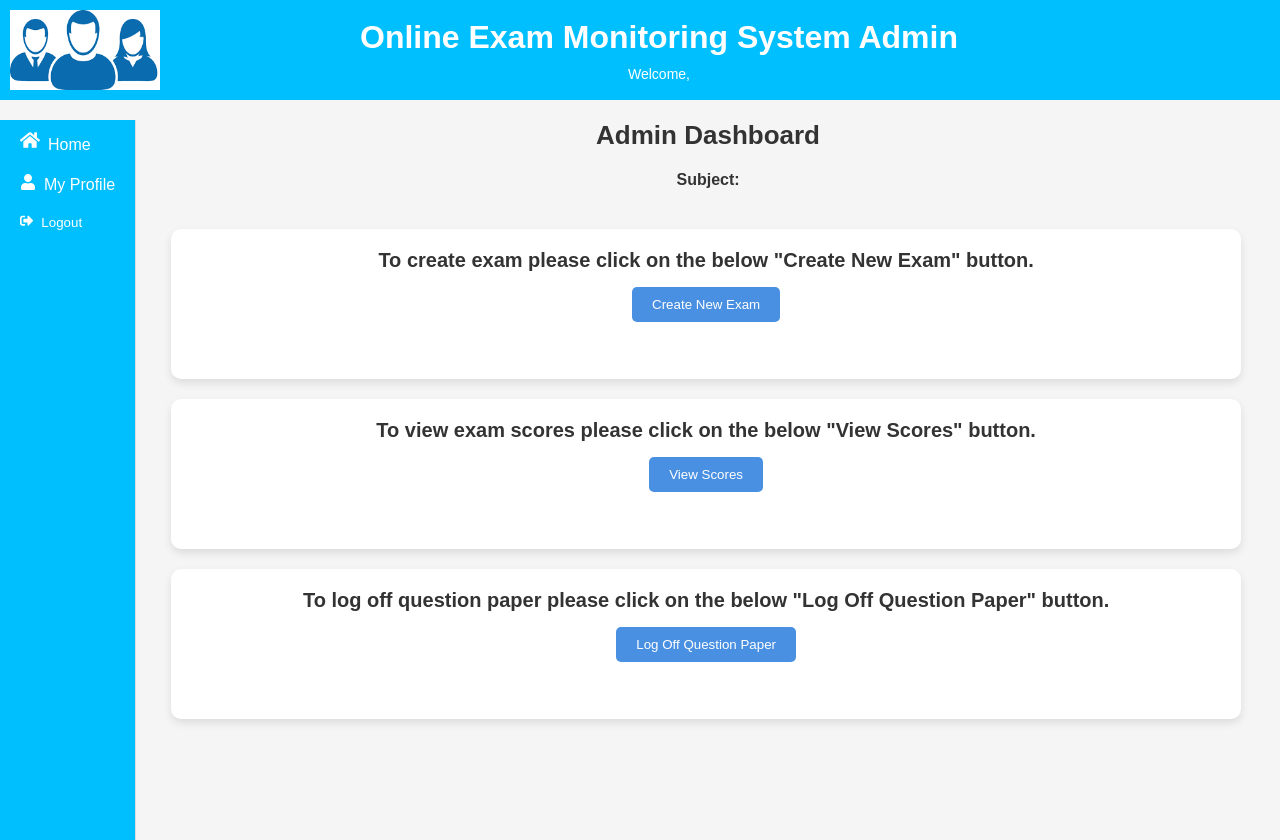
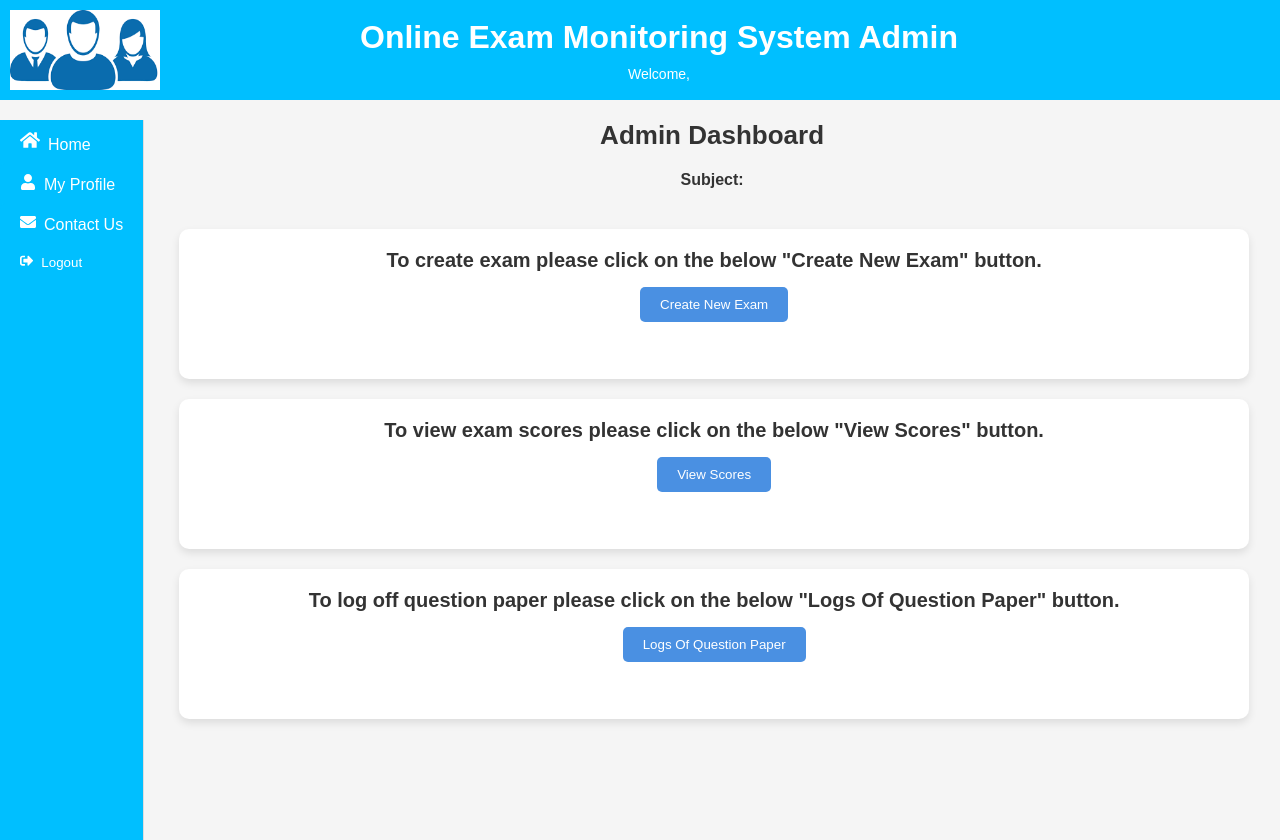
Before and after one commit to avi212003/-Online-Exam-Monitoring-System, a React (Vite) app in the folder admin/frontend/: page /dashboard in a window 1280 px wide. Built offline with nearby package versions, Linux system fonts and the light colour scheme; no server answers; sample sign-in values are in the browser's storage.

Commit message:
ContactUs changes

```diff
--- a/admin/frontend/src/components/AdminDashboard.jsx
+++ b/admin/frontend/src/components/AdminDashboard.jsx
@@ -63,8 +63,8 @@ const AdminDashboard = () => {
           <button className="admincard-button" onClick={() => navigate('/view-scores')}>View Scores</button>
         </section>
         <section className="admincard">
-            <h2>To log off question paper please click on the below "Log Off Question Paper" button.</h2>
-            <button className="admincard-button" onClick={() => navigate('/questions-log')}>Log Off Question Paper</button>
+            <h2>To log off question paper please click on the below "Logs Of Question Paper" button.</h2>
+            <button className="admincard-button" onClick={() => navigate('/questions-log')}>Logs Of Question Paper</button>
         </section>
       </main>
     </div>
--- a/admin/frontend/src/components/NavigationBar.jsx
+++ b/admin/frontend/src/components/NavigationBar.jsx
@@ -27,6 +27,8 @@ const NavigationBar = () => {
           <FaHome size={20} style={{ marginRight: '8px' }} />Home</Link>
           <Link className="adminmyProfile-button"to="/profile">
           <FaUser style={{ marginRight: '8px' }} />My Profile</Link>
+          <Link className = "admincontact-button">
+          <FaEnvelope style={{ marginRight: '8px' }} to= "/contactUs" />Contact Us</Link>
           <button className="adminlogout-button" onClick={handleLogout}>
           <FaSignOutAlt style={{ marginRight: '8px' }} />Logout</button>
         </ul>
--- a/admin/frontend/src/styles/NavigationBar.css
+++ b/admin/frontend/src/styles/NavigationBar.css
@@ -47,7 +47,7 @@
   background-color: paleturquoise;
 }
 
-.adminhome-button, .adminmyProfile-button, .adminlogout-button  {
+.adminhome-button, .adminmyProfile-button, .admincontact-button, .adminlogout-button  {
   background-color: deepskyblue;
   color: white;
   padding: 10px 20px;
```
